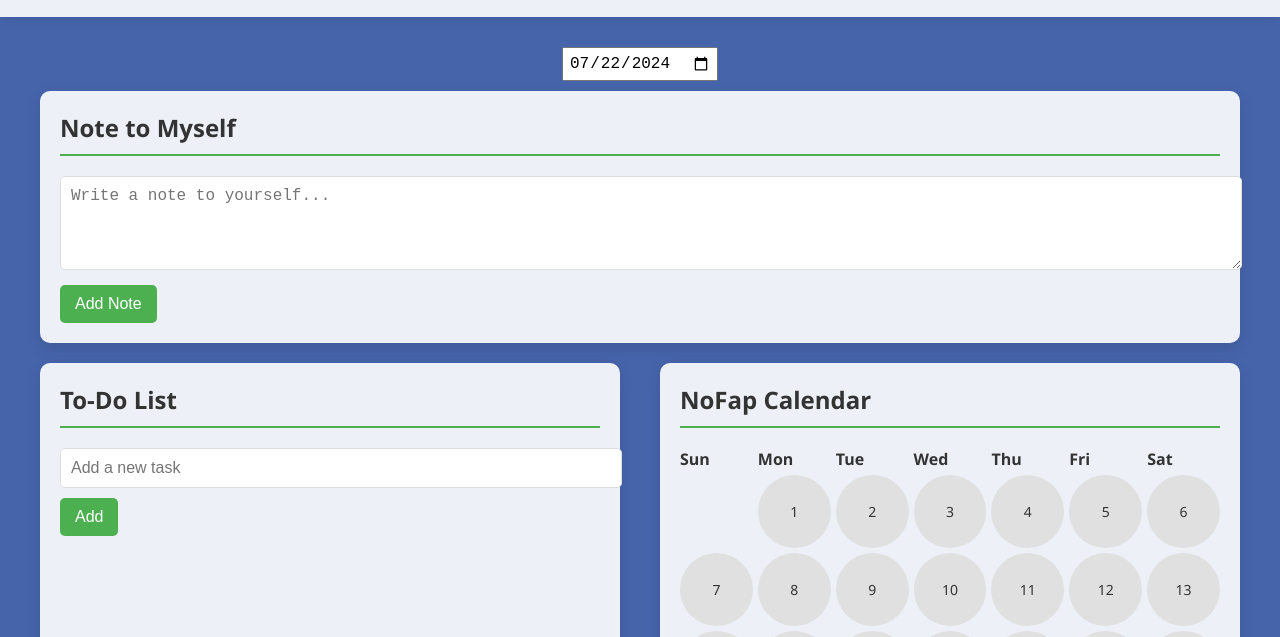
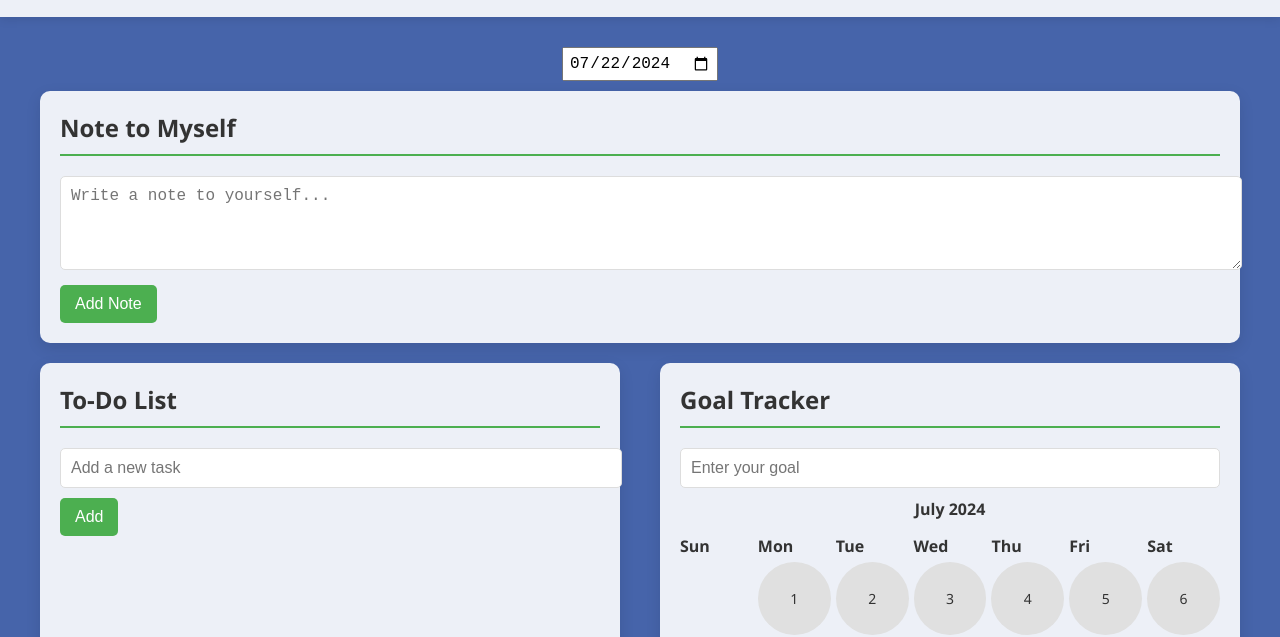
Before and after one commit to woonna-sai-charan/turtlesite, a plain HTML site: page index.html in a window 1280 px wide. Shown: the part 150-787 px from the top of the page. Drawn offline with Linux system fonts and the light colour scheme.

Commit message:
index.html

```diff
--- a/index.html
+++ b/index.html
@@ -3,7 +3,7 @@
 <head>
     <meta charset="UTF-8">
     <meta name="viewport" content="width=device-width, initial-scale=1.0">
-    <title>Day Progress, Notes, To-Do, and NoFap Tracker</title>
+    <title>Day Progress, Notes, To-Do, and Goal Tracker</title>
     <style>
         :root {
             --primary-color: #4CAF50;
@@ -233,6 +233,14 @@
             font-size: 16px;
             padding: 5px;
         }
+        #goalInput {
+            width: calc(100% - 22px);
+            padding: 10px;
+            margin-bottom: 10px;
+            border: 1px solid #ddd;
+            border-radius: 5px;
+            font-size: 16px;
+        }
     </style>
 </head>
 <body>
@@ -259,7 +267,8 @@
                 <ul id="todoList"></ul>
             </section>
             <section class="section">
-                <h2>NoFap Calendar</h2>
+                <h2>Goal Tracker</h2>
+                <input type="text" id="goalInput" placeholder="Enter your goal">
                 <div class="calendar" id="calendar"></div>
                 <div id="streakInfo"></div>
             </section>
@@ -468,12 +477,21 @@
             });
         }
 
-        // Function to create the calendar with nofap tracking
+        // Function to create the calendar with goal tracking
         function createCalendar() {
             const calendar = document.getElementById('calendar');
             const currentDate = new Date();
             const firstDay = new Date(currentDate.getFullYear(), currentDate.getMonth(), 1);
             const lastDay = new Date(currentDate.getFullYear(), currentDate.getMonth() + 1, 0);
+
+            // Add month label
+            const monthLabel = document.createElement('div');
+            monthLabel.textContent = currentDate.toLocaleString('default', { month: 'long', year: 'numeric' });
+            monthLabel.style.gridColumn = 'span 7';
+            monthLabel.style.textAlign = 'center';
+            monthLabel.style.marginBottom = '10px';
+            monthLabel.style.fontWeight = 'bold';
+            calendar.appendChild(monthLabel);
 
             // Add day labels
             const days = ['Sun', 'Mon', 'Tue', 'Wed', 'Thu', 'Fri', 'Sat'];
```
